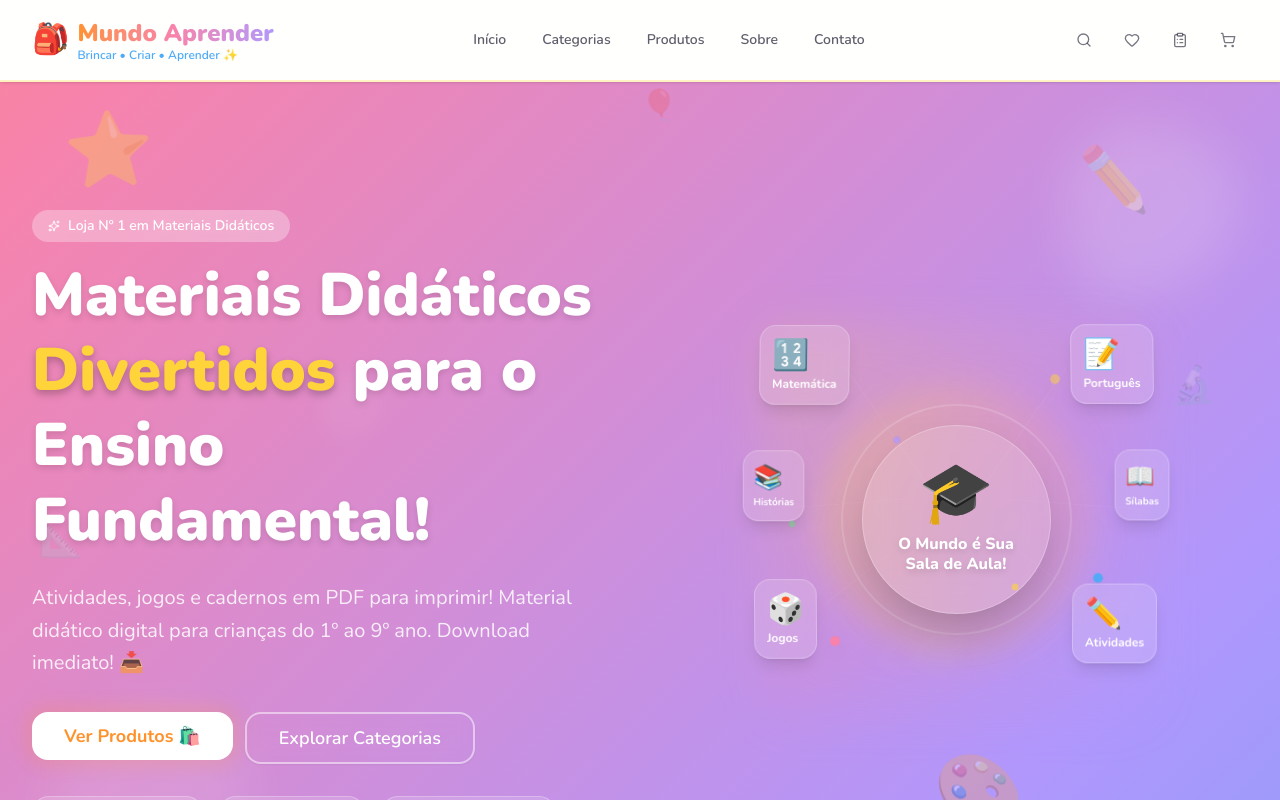
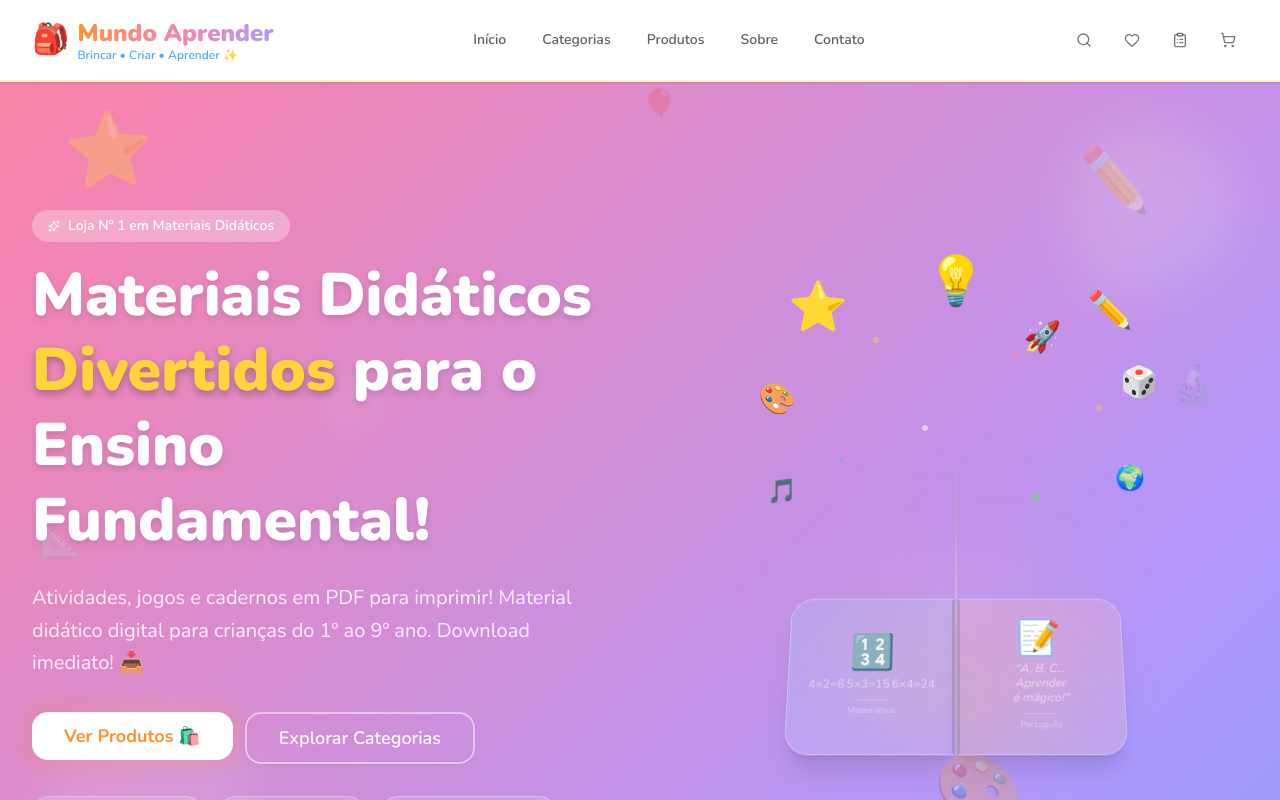
Before and after one commit to MicaelSanPedro/mundo-aprender, a Next.js app: page / in a window 1280 px wide. Shown: the top 800 px of the page. Built offline with nearby package versions, Linux system fonts and the light colour scheme.

Commit message:
feat: hero totalmente novo - livro magico aberto com elementos flutuando para cima

```diff
--- a/src/app/page.tsx
+++ b/src/app/page.tsx
@@ -1352,149 +1352,148 @@ export default function Home() {
               </div>
             </motion.div>
 
-            {/* Illustration area — Floating Knowledge Portal */}
+            {/* Illustration area — Magic Open Book */}
             <motion.div
-              initial={{ opacity: 0, scale: 0.8 }}
-              animate={{ opacity: 1, scale: 1 }}
-              transition={{ duration: 0.7, delay: 0.2 }}
-              className="relative flex items-center justify-center"
+              initial={{ opacity: 0, y: 40 }}
+              animate={{ opacity: 1, y: 0 }}
+              transition={{ duration: 0.8, delay: 0.2, ease: "easeOut" }}
+              className="relative flex items-end justify-center"
             >
-              <div className="relative w-full max-w-[420px] aspect-square mx-auto lg:mx-0">
-
-                {/* Animated gradient mesh background */}
-                <div className="absolute inset-4 rounded-[2rem] bg-gradient-to-br from-kid-yellow/20 via-kid-pink/15 to-kid-purple/20 blur-xl" />
-
-                {/* Central glowing portal */}
-                <div className="absolute inset-0 flex items-center justify-center">
-                  {/* Outer glow rings */}
-                  <div className="absolute w-[65%] h-[65%] rounded-full bg-gradient-to-r from-kid-yellow/30 via-kid-pink/25 to-kid-purple/30 blur-lg" style={{ animation: 'gradient-shift 8s ease infinite', backgroundSize: '300% 300%' }} />
-                  <div className="absolute w-[55%] h-[55%] rounded-full border-2 border-white/15 backdrop-blur-sm" />
-
-                  {/* Inner portal */}
-                  <div className="relative w-[45%] h-[45%] rounded-full glass shadow-2xl flex items-center justify-center">
-                    <div className="text-center px-4">
-                      <span className="text-4xl sm:text-5xl md:text-6xl block" style={{ animation: 'float-bounce 3s ease-in-out infinite' }}>🎓</span>
-                      <p className="text-white font-extrabold text-[10px] sm:text-sm md:text-base mt-1 sm:mt-2 drop-shadow-md leading-tight">
-                        O Mundo é Sua<br />Sala de Aula!
-                      </p>
-                    </div>
+              <div className="relative w-full max-w-[420px] aspect-[4/5] mx-auto lg:mx-0">
+
+                {/* Soft radial glow from book */}
+                <div className="absolute bottom-[10%] left-1/2 -translate-x-1/2 w-[70%] h-[50%] bg-gradient-to-t from-kid-yellow/25 via-kid-pink/10 to-transparent rounded-full blur-2xl" />
+
+                {/* Knowledge beam — light rays going up */}
+                <div className="absolute bottom-[30%] left-1/2 -translate-x-1/2 w-[2px] h-[35%] bg-gradient-to-t from-white/30 via-kid-yellow/15 to-transparent" />
+                <div className="absolute bottom-[30%] left-1/2 -translate-x-1/2 w-[40%] h-[25%] bg-gradient-to-t from-white/5 to-transparent rounded-full blur-md" />
+
+                {/* ═══ OPEN BOOK ═══ */}
+                <div className="absolute bottom-[5%] left-1/2 -translate-x-1/2 w-[80%]" style={{ perspective: '800px' }}>
+                  <div className="relative flex" style={{ transform: 'rotateX(15deg)', transformStyle: 'preserve-3d' }}>
+                    {/* Left page */}
+                    <motion.div
+                      initial={{ opacity: 0, rotateY: 60 }}
+                      animate={{ opacity: 1, rotateY: 0 }}
+                      transition={{ delay: 0.5, duration: 0.8, ease: "easeOut" }}
+                      className="flex-1 glass rounded-l-2xl sm:rounded-l-3xl border border-white/20 shadow-xl overflow-hidden"
+                      style={{ transformOrigin: 'right center' }}
+                    >
+                      <div className="bg-gradient-to-br from-kid-blue/15 to-kid-purple/10 p-3 sm:p-4 md:p-5 h-full min-h-[100px] sm:min-h-[130px] md:min-h-[160px] flex flex-col items-center justify-center gap-1">
+                        <span className="text-2xl sm:text-3xl md:text-4xl">🔢</span>
+                        <div className="flex gap-0.5">
+                          {[1,2,3].map(i => (
+                            <span key={i} className="text-[8px] sm:text-[10px] md:text-xs text-white/50 font-mono">{3 + i}×{i + 1}={((3+i)*(i+1))}</span>
+                          ))}
+                        </div>
+                        <div className="w-8 h-[1px] bg-white/20 mt-1" />
+                        <span className="text-[7px] sm:text-[9px] text-white/40">Matemática</span>
+                      </div>
+                    </motion.div>
+                    {/* Right page */}
+                    <motion.div
+                      initial={{ opacity: 0, rotateY: -60 }}
+                      animate={{ opacity: 1, rotateY: 0 }}
+                      transition={{ delay: 0.7, duration: 0.8, ease: "easeOut" }}
+                      className="flex-1 glass rounded-r-2xl sm:rounded-r-3xl border border-white/20 shadow-xl overflow-hidden"
+                      style={{ transformOrigin: 'left center' }}
+                    >
+                      <div className="bg-gradient-to-bl from-kid-pink/15 to-kid-orange/10 p-3 sm:p-4 md:p-5 h-full min-h-[100px] sm:min-h-[130px] md:min-h-[160px] flex flex-col items-center justify-center gap-1">
+                        <span className="text-2xl sm:text-3xl md:text-4xl">📝</span>
+                        <p className="text-[9px] sm:text-[11px] md:text-xs text-white/60 leading-tight text-center italic">
+                          "A, B, C...<br/>Aprender<br/>é mágico!"
+                        </p>
+                        <div className="w-8 h-[1px] bg-white/20 mt-1" />
+                        <span className="text-[7px] sm:text-[9px] text-white/40">Português</span>
+                      </div>
+                    </motion.div>
+                    {/* Book spine shadow */}
+                    <div className="absolute top-0 bottom-0 left-1/2 -translate-x-1/2 w-2 bg-black/10 rounded-full shadow-inner" />
                   </div>
                 </div>
 
-                {/* Floating subject cards — 3D perspective */}
-                {/* Card 1: Matemática — top-left */}
-                <motion.div
-                  initial={{ opacity: 0, x: -30, y: -20 }}
-                  animate={{ opacity: 1, x: 0, y: 0 }}
-                  transition={{ delay: 0.5, duration: 0.6, type: "spring" }}
-                  className="absolute top-[2%] left-[2%] sm:top-[5%] sm:left-[3%]"
-                  style={{ perspective: '600px' }}
-                >
-                  <div style={{ animation: 'float-bounce 4s ease-in-out infinite' }}>
-                    <div className="glass rounded-2xl p-2.5 sm:p-3 shadow-lg border border-white/20 hover:scale-110 transition-transform cursor-default" style={{ transform: 'rotateY(-8deg) rotateX(5deg)' }}>
-                      <span className="text-xl sm:text-2xl md:text-3xl">🔢</span>
-                      <p className="text-white font-bold text-[8px] sm:text-[10px] md:text-xs mt-0.5">Matemática</p>
-                    </div>
-                  </div>
-                </motion.div>
-
-                {/* Card 2: Português — top-right */}
-                <motion.div
-                  initial={{ opacity: 0, x: 30, y: -20 }}
-                  animate={{ opacity: 1, x: 0, y: 0 }}
-                  transition={{ delay: 0.7, duration: 0.6, type: "spring" }}
-                  className="absolute top-[2%] right-[2%] sm:top-[5%] sm:right-[3%]"
-                  style={{ perspective: '600px' }}
-                >
-                  <div style={{ animation: 'float-bounce 4.5s ease-in-out infinite', animationDelay: '0.5s' }}>
-                    <div className="glass rounded-2xl p-2.5 sm:p-3 shadow-lg border border-white/20 hover:scale-110 transition-transform cursor-default" style={{ transform: 'rotateY(8deg) rotateX(5deg)' }}>
-                      <span className="text-xl sm:text-2xl md:text-3xl">📝</span>
-                      <p className="text-white font-bold text-[8px] sm:text-[10px] md:text-xs mt-0.5">Português</p>
-                    </div>
-                  </div>
-                </motion.div>
-
-                {/* Card 3: Jogos — bottom-left */}
-                <motion.div
-                  initial={{ opacity: 0, x: -25, y: 25 }}
-                  animate={{ opacity: 1, x: 0, y: 0 }}
-                  transition={{ delay: 0.9, duration: 0.6, type: "spring" }}
-                  className="absolute bottom-[12%] left-[0%] sm:bottom-[15%] sm:left-[2%]"
-                  style={{ perspective: '600px' }}
-                >
-                  <div style={{ animation: 'float-bounce 3.8s ease-in-out infinite', animationDelay: '1s' }}>
-                    <div className="glass rounded-2xl p-2.5 sm:p-3 shadow-lg border border-white/20 hover:scale-110 transition-transform cursor-default" style={{ transform: 'rotateY(-5deg) rotateX(-5deg)' }}>
-                      <span className="text-xl sm:text-2xl md:text-3xl">🎲</span>
-                      <p className="text-white font-bold text-[8px] sm:text-[10px] md:text-xs mt-0.5">Jogos</p>
-                    </div>
-                  </div>
-                </motion.div>
-
-                {/* Card 4: Atividades — bottom-right */}
-                <motion.div
-                  initial={{ opacity: 0, x: 25, y: 25 }}
-                  animate={{ opacity: 1, x: 0, y: 0 }}
-                  transition={{ delay: 1.1, duration: 0.6, type: "spring" }}
-                  className="absolute bottom-[12%] right-[0%] sm:bottom-[15%] sm:right-[2%]"
-                  style={{ perspective: '600px' }}
-                >
-                  <div style={{ animation: 'float-bounce 4.2s ease-in-out infinite', animationDelay: '1.5s' }}>
-                    <div className="glass rounded-2xl p-2.5 sm:p-3 shadow-lg border border-white/20 hover:scale-110 transition-transform cursor-default" style={{ transform: 'rotateY(5deg) rotateX(-5deg)' }}>
-                      <span className="text-xl sm:text-2xl md:text-3xl">✏️</span>
-                      <p className="text-white font-bold text-[8px] sm:text-[10px] md:text-xs mt-0.5">Atividades</p>
-                    </div>
-                  </div>
-                </motion.div>
-
-                {/* Card 5: Histórias — far left */}
-                <motion.div
-                  initial={{ opacity: 0, x: -35 }}
-                  animate={{ opacity: 1, x: 0 }}
-                  transition={{ delay: 1.3, duration: 0.6, type: "spring" }}
-                  className="absolute top-[42%] -translate-y-1/2 left-[-2%] sm:left-[-1%]"
-                  style={{ perspective: '600px' }}
-                >
-                  <div style={{ animation: 'float-bounce 5s ease-in-out infinite', animationDelay: '2s' }}>
-                    <div className="glass rounded-2xl p-2 sm:p-2.5 shadow-lg border border-white/20 hover:scale-110 transition-transform cursor-default" style={{ transform: 'rotateY(-12deg)' }}>
-                      <span className="text-lg sm:text-xl md:text-2xl">📚</span>
-                      <p className="text-white font-bold text-[7px] sm:text-[9px] md:text-[10px] mt-0.5 whitespace-nowrap">Histórias</p>
-                    </div>
-                  </div>
-                </motion.div>
-
-                {/* Card 6: Sílabas — far right */}
-                <motion.div
-                  initial={{ opacity: 0, x: 35 }}
-                  animate={{ opacity: 1, x: 0 }}
-                  transition={{ delay: 1.5, duration: 0.6, type: "spring" }}
-                  className="absolute top-[42%] -translate-y-1/2 right-[-2%] sm:right-[-1%]"
-                  style={{ perspective: '600px' }}
-                >
-                  <div style={{ animation: 'float-bounce 4.8s ease-in-out infinite', animationDelay: '2.5s' }}>
-                    <div className="glass rounded-2xl p-2 sm:p-2.5 shadow-lg border border-white/20 hover:scale-110 transition-transform cursor-default" style={{ transform: 'rotateY(12deg)' }}>
-                      <span className="text-lg sm:text-xl md:text-2xl">📖</span>
-                      <p className="text-white font-bold text-[7px] sm:text-[9px] md:text-[10px] mt-0.5 whitespace-nowrap">Sílabas</p>
-                    </div>
-                  </div>
-                </motion.div>
-
-                {/* Sparkle dots */}
-                <div className="absolute top-[15%] right-[25%] w-3 h-3 bg-kid-yellow rounded-full animate-sparkle shadow-lg shadow-kid-yellow/50" />
-                <div className="absolute bottom-[20%] left-[20%] w-2.5 h-2.5 bg-kid-pink rounded-full animate-sparkle shadow-lg shadow-kid-pink/50" style={{ animationDelay: '0.7s' }} />
-                <div className="absolute top-[50%] left-[10%] w-2 h-2 bg-kid-green rounded-full animate-sparkle shadow-lg shadow-kid-green/50" style={{ animationDelay: '1.3s' }} />
-                <div className="absolute bottom-[35%] right-[15%] w-2.5 h-2.5 bg-kid-blue rounded-full animate-sparkle shadow-lg shadow-kid-blue/50" style={{ animationDelay: '2s' }} />
-                <div className="absolute top-[30%] left-[35%] w-2 h-2 bg-kid-purple rounded-full animate-sparkle shadow-lg shadow-kid-purple/50" style={{ animationDelay: '0.3s' }} />
-                <div className="absolute top-[65%] right-[35%] w-2 h-2 bg-kid-yellow rounded-full animate-sparkle shadow-lg shadow-kid-yellow/50" style={{ animationDelay: '1.7s' }} />
-
-                {/* Constellation lines — connecting dots with SVG */}
-                <svg className="absolute inset-0 w-full h-full pointer-events-none" viewBox="0 0 400 400">
-                  <line x1="95" y1="55" x2="175" y2="170" stroke="white" strokeWidth="0.5" opacity="0.12" />
-                  <line x1="305" y1="55" x2="225" y2="170" stroke="white" strokeWidth="0.5" opacity="0.12" />
-                  <line x1="75" y1="280" x2="165" y2="210" stroke="white" strokeWidth="0.5" opacity="0.1" />
-                  <line x1="325" y1="280" x2="235" y2="210" stroke="white" strokeWidth="0.5" opacity="0.1" />
-                  <line x1="20" y1="190" x2="155" y2="180" stroke="white" strokeWidth="0.5" opacity="0.08" />
-                  <line x1="380" y1="190" x2="245" y2="180" stroke="white" strokeWidth="0.5" opacity="0.08" />
-                </svg>
+                {/* ═══ FLOATING ELEMENTS — rising from book ═══ */}
+                {/* Element 1: Star — rises top-left */}
+                <motion.span
+                  initial={{ opacity: 0, y: 60, scale: 0 }}
+                  animate={{ opacity: 1, y: 0, scale: 1 }}
+                  transition={{ delay: 1.0, duration: 1, type: "spring" }}
+                  className="absolute top-[5%] left-[10%] text-3xl sm:text-4xl md:text-5xl"
+                  style={{ animation: 'float-bounce 3.5s ease-in-out infinite', animationDelay: '0s' }}
+                >⭐</motion.span>
+
+                {/* Element 2: Pencil — rises top-right */}
+                <motion.span
+                  initial={{ opacity: 0, y: 60, scale: 0 }}
+                  animate={{ opacity: 1, y: 0, scale: 1 }}
+                  transition={{ delay: 1.2, duration: 1, type: "spring" }}
+                  className="absolute top-[8%] right-[8%] text-2xl sm:text-3xl md:text-4xl"
+                  style={{ animation: 'float-bounce 4s ease-in-out infinite', animationDelay: '0.8s' }}
+                >✏️</motion.span>
+
+                {/* Element 3: Palette — mid-left */}
+                <motion.span
+                  initial={{ opacity: 0, y: 50, scale: 0 }}
+                  animate={{ opacity: 1, y: 0, scale: 1 }}
+                  transition={{ delay: 1.4, duration: 1, type: "spring" }}
+                  className="absolute top-[25%] left-[3%] text-2xl sm:text-3xl"
+                  style={{ animation: 'float-bounce 3.2s ease-in-out infinite', animationDelay: '1.5s' }}
+                >🎨</motion.span>
+
+                {/* Element 4: Dice — mid-right */}
+                <motion.span
+                  initial={{ opacity: 0, y: 50, scale: 0 }}
+                  animate={{ opacity: 1, y: 0, scale: 1 }}
+                  transition={{ delay: 1.6, duration: 1, type: "spring" }}
+                  className="absolute top-[22%] right-[2%] text-2xl sm:text-3xl"
+                  style={{ animation: 'float-bounce 4.5s ease-in-out infinite', animationDelay: '0.3s' }}
+                >🎲</motion.span>
+
+                {/* Element 5: Lightbulb — upper-center */}
+                <motion.span
+                  initial={{ opacity: 0, y: 40, scale: 0 }}
+                  animate={{ opacity: 1, y: 0, scale: 1 }}
+                  transition={{ delay: 1.8, duration: 1, type: "spring" }}
+                  className="absolute top-[0%] left-1/2 -translate-x-1/2 text-3xl sm:text-4xl md:text-5xl"
+                  style={{ animation: 'float-bounce 2.8s ease-in-out infinite', animationDelay: '1s' }}
+                >💡</motion.span>
+
+                {/* Element 6: Music — lower-left */}
+                <motion.span
+                  initial={{ opacity: 0, y: 30, scale: 0 }}
+                  animate={{ opacity: 1, y: 0, scale: 1 }}
+                  transition={{ delay: 2.0, duration: 0.8, type: "spring" }}
+                  className="absolute top-[42%] left-[5%] text-xl sm:text-2xl"
+                  style={{ animation: 'float-bounce 3.8s ease-in-out infinite', animationDelay: '2s' }}
+                >🎵</motion.span>
+
+                {/* Element 7: Globe — lower-right */}
+                <motion.span
+                  initial={{ opacity: 0, y: 30, scale: 0 }}
+                  animate={{ opacity: 1, y: 0, scale: 1 }}
+                  transition={{ delay: 2.2, duration: 0.8, type: "spring" }}
+                  className="absolute top-[40%] right-[5%] text-xl sm:text-2xl"
+                  style={{ animation: 'float-bounce 4.2s ease-in-out infinite', animationDelay: '1.2s' }}
+                >🌍</motion.span>
+
+                {/* Element 8: Rocket — shoots up from book */}
+                <motion.span
+                  initial={{ opacity: 0, y: 80, scale: 0.5 }}
+                  animate={{ opacity: 1, y: 0, scale: 1 }}
+                  transition={{ delay: 1.1, duration: 1.2, type: "spring" }}
+                  className="absolute top-[12%] right-[25%] text-2xl sm:text-3xl"
+                  style={{ animation: 'float-bounce 3s ease-in-out infinite', animationDelay: '0.5s' }}
+                >🚀</motion.span>
+
+                {/* Scattered sparkle dots — asymmetric positions */}
+                <div className="absolute top-[15%] left-[30%] w-2 h-2 bg-kid-yellow/80 rounded-full animate-sparkle" />
+                <div className="absolute top-[32%] left-[42%] w-1.5 h-1.5 bg-white/60 rounded-full animate-sparkle" style={{ animationDelay: '0.5s' }} />
+                <div className="absolute top-[18%] right-[35%] w-2 h-2 bg-kid-pink/70 rounded-full animate-sparkle" style={{ animationDelay: '1s' }} />
+                <div className="absolute top-[38%] left-[22%] w-1.5 h-1.5 bg-kid-blue/60 rounded-full animate-sparkle" style={{ animationDelay: '1.5s' }} />
+                <div className="absolute top-[45%] right-[30%] w-2 h-2 bg-kid-green/60 rounded-full animate-sparkle" style={{ animationDelay: '2s' }} />
+                <div className="absolute top-[8%] left-[55%] w-1.5 h-1.5 bg-kid-purple/60 rounded-full animate-sparkle" style={{ animationDelay: '0.8s' }} />
+                <div className="absolute top-[28%] right-[15%] w-2 h-2 bg-kid-yellow/60 rounded-full animate-sparkle" style={{ animationDelay: '1.3s' }} />
+
               </div>
             </motion.div>
           </div>
```
